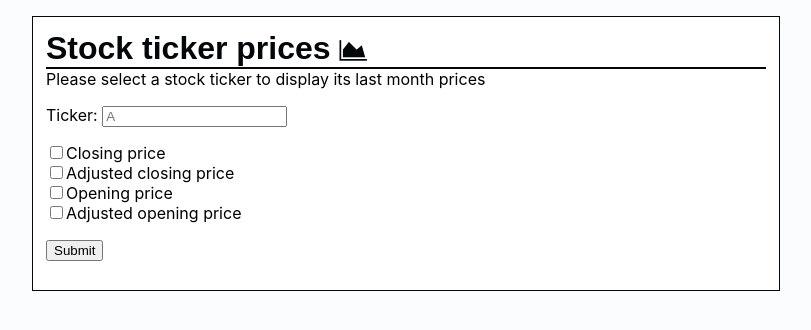
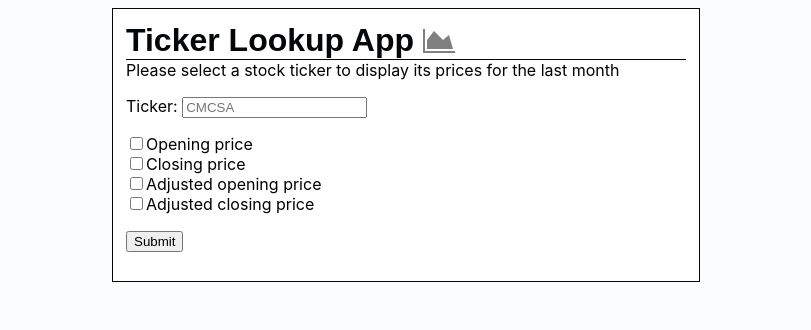
Before and after one commit to rubenrabb01/12-day-project, a Flask app: page /index in a window 1280 px wide. Shown: the top 330 px of the page, without its empty margins (234-1045 px from the left). Run offline with Flask 2, Linux system fonts and the light colour scheme.

Commit message:
ticker app updated

```diff
--- /dev/null
+++ b/Tickerapp/TickerApp.py
@@ -0,0 +1,126 @@
+from flask import Flask, render_template, request, redirect
+import requests
+import pandas as pd
+import io
+import webbrowser
+import quandl
+import numpy as np
+import matplotlib.pyplot as plt
+import simplejson as json
+import urllib2
+import requests
+import ujson as json
+from bokeh.models import ColumnDataSource
+from bokeh.plotting import figure, show
+from bokeh.embed import components, file_html
+from bokeh.io import show
+from bokeh.resources import CDN
+from bokeh.models import ColumnDataSource
+from flask import Flask, render_template, request, redirect,flash, Markup, url_for
+from os.path import abspath, dirname, join
+from flask.ext.sqlalchemy import SQLAlchemy
+from flask.ext.wtf import Form
+from wtforms import fields
+from wtforms.ext.sqlalchemy.fields import QuerySelectField
+from matplotlib import cm
+import holoviews as hv
+hv.extension('bokeh', 'matplotlib')
+
+
+app = Flask(__name__)
+app.vars={}
+feat = ['open','close','adj_open', 'adj_close']
+
+
+_cwd = dirname(abspath(__file__))
+app.config.from_object(__name__)
+db = SQLAlchemy(app)
+
+
+#@app.route('/plot',methods=['GET','POST'])
+#def plot():
+#    quandl.ApiConfig.api_key = 'MhSyqwHb1N6rn5JiB7QF'
+#    dfs=quandl.get_table('WIKI/PRICES', paginate=True, qopts={'columns':['date','ticker','open','close','adj_open','adj_close']},date='2018-1-1,2018-1-2,2018-1-3,2018-1-4,2018-1-5,2018-1-6,2018-1-7,2018-1-8,2018-1-9,2018-1-10,2018-1-11,2018-1-12,2018-1-13,2018-1-14,2018-1-15,2018-1-16,2018-1-17,2018-1-18,2018-1-19,2018-1-20,2018-1-21,2018-1-22,2018-1-23,2018-1-24,2018-1-25,2018-1-26,2018-1-27,2018-1-28,2018-1-29,2018-1-30,2018-1-31')
+#dfs.columns = ['Date','Ticker','Open Price','Close Price','Adj Open Price','Adj Close Price']
+#dfs_open=dfs.copy(deep=True)
+#dfs_close=dfs.copy(deep=True)
+#dfs_adj_open=dfs.copy(deep=True)
+#dfs_adj_close=dfs.copy(deep=True)
+#dfs_open=dfs_open.drop(dfs_open.columns[[3, 4, 5]], axis=1)
+#dfs_close=dfs_close.drop(dfs_close.columns[[2, 4, 5]], axis=1)
+#dfs_adj_open=dfs_adj_open.drop(dfs_adj_open.columns[[2, 3, 5]], axis=1)
+#dfs_adj_close=dfs_adj_close.drop(dfs_adj_close.columns[[2, 3, 4]], axis=1)
+#names = [('Open Price', 'Open Price')]
+#ds_open = hv.Dataset(dfs_open, ['Date', 'Ticker'], names)
+#names = [('Close Price', 'Close Price')]
+#ds_close = hv.Dataset(dfs_close, ['Date', 'Ticker'], names)
+#names = [('Adj Open Price', 'Adj Open Price')]
+#ds_adj_open = hv.Dataset(dfs_adj_open, ['Date', 'Ticker'], names)
+#names = [('Adj Close Price', 'Adj Close Price')]
+#ds_adj_close = hv.Dataset(dfs_adj_close, ['Date', 'Ticker'], names)
+
+#@app.route('/index',methods=['GET','POST'])
+#def index():
+#    if request.method == 'GET':
+#      return render_template('config.html')
+#    else:
+#      app.vars['name'] = request.form['ticker']
+#      app.vars['features'] = request.form['close']
+
+#      f=open('%s_%s.txt'%(app.vars['ticker'],app.vars['close']),'w')
+#      f.write('Ticker: %s\n'%(app.vars['ticker']))
+#      f.write('Closing price: %s\n'%(app.vars['close']))
+#      f.close()
+
+#      return 'Ticker input is not correct'
+
+#renderer = hv.renderer('bokeh')
+#print(renderer)
+#renderer = renderer.instance(mode='server')
+#hvplot = renderer.get_plot(layout)
+#print(hvplot)
+
+#%%opts Curve [width=800 height=550] {+framewise}
+#%%opts Curve (color='red' line_width=1.5)
+#p1=ds_open.to(hv.Curve, 'Date','Open Price',label='Last month opening ticker prices')
+#app = renderer.app(p1)
+#print(app)
+
+
+
+@app.route('/index',methods=['GET','POST'])
+def index():
+    if request.method == 'GET':
+        return render_template('config.html')
+    else:
+        app.vars['ticker'] = request.form['ticker'].upper()
+        app.vars['select'] = [feat[q] for q in range(4) if feat[q] in request.form.values()]
+        return redirect('/plot')
+
+@app.route('/plot',methods=['GET','POST'])
+def plot():
+    urlData = requests.get('https://www.quandl.com/api/v3/datasets/WIKI/%s.csv?start_date=2018-01-08&end_date=2018-02-08'
+                          %app.vars['ticker']).content
+    dfs = pd.read_csv(io.StringIO(urlData.decode('utf-8')))
+    dfs.set_index('Date', inplace=True)
+    dfs.set_index(pd.to_datetime(dfs.index), inplace=True)
+    dfs.sort_index(inplace=True)
+    source = ColumnDataSource(dfs)
+
+    p = figure(title='%s Quandl WIKI EOD Stock Prices - Last month' %app.vars['ticker'], x_axis_type="datetime",plot_width=1000, plot_height=500)
+
+    if 'open' in app.vars['select']:
+        p.line('Date', 'Open', line_width=2,line_color='#404EC0',legend='Opening price',source = ColumnDataSource(dfs))
+    if 'close' in app.vars['select']:
+        p.line('Date', 'Close', line_width=2, line_color="#FB8072",legend='Closing price',source = ColumnDataSource(dfs))
+    if 'adj_open' in app.vars['select']:
+        p.line('Date', 'High', line_width=2,line_color='#58C44B',legend='Adjusted opening price',source = ColumnDataSource(dfs))
+    if 'adj_close' in app.vars['select']:
+        p.line('Date','Low', line_width=2, line_color="#FAE116",legend='Adjusted closing price',source = ColumnDataSource(dfs))
+    script, div = components(p)
+    return render_template('plot.html', script=script, div=div)
+
+
+
+if __name__ == '__main__':
+  app.run(host='0.0.0.0')
--- a/Tickerapp/TickerApp1.py
+++ /dev/null
@@ -1,74 +0,0 @@
-from flask import Flask, render_template, request, redirect
-from os.path import abspath, dirname, join
-from flask import flash, Flask, Markup, redirect, render_template, url_for
-from flask.ext.sqlalchemy import SQLAlchemy
-from flask.ext.wtf import Form
-from wtforms import fields
-from wtforms.ext.sqlalchemy.fields import QuerySelectField
-import webbrowser
-import quandl
-import pandas as pd
-import numpy as np
-import matplotlib.pyplot as plt
-import simplejson as json
-import urllib2
-import requests
-import ujson as json
-from bokeh.plotting import figure
-from bokeh.resources import CDN
-from bokeh.embed import file_html
-from matplotlib import cm
-import holoviews as hv
-hv.extension('bokeh', 'matplotlib')
-
-app = Flask(__name__)
-
-_cwd = dirname(abspath(__file__))
-
-app.vars={}
-
-app = Flask(__name__)
-app.config.from_object(__name__)
-
-db = SQLAlchemy(app)
-
-
-quandl.ApiConfig.api_key = 'MhSyqwHb1N6rn5JiB7QF'
-dfs=quandl.get_table('WIKI/PRICES', paginate=True, qopts={'columns': ['date','ticker','open','close','adj_open','adj_close']},date='2018-1-1,2018-1-2,2018-1-3,2018-1-4,2018-1-5,2018-1-6,2018-1-7,2018-1-8,2018-1-9,2018-1-10,2018-1-11,2018-1-12,2018-1-13,2018-1-14,2018-1-15,2018-1-16,2018-1-17,2018-1-18,2018-1-19,2018-1-20,2018-1-21,2018-1-22,2018-1-23,2018-1-24,2018-1-25,2018-1-26,2018-1-27,2018-1-28,2018-1-29,2018-1-30,2018-1-31')
-dfs.columns = ['Date','Ticker','Open Price','Close Price','Adj Open Price','Adj Close Price']
-dfs_open=dfs.copy(deep=True)
-dfs_close=dfs.copy(deep=True)
-dfs_adj_open=dfs.copy(deep=True)
-dfs_adj_close=dfs.copy(deep=True)
-dfs_open=dfs_open.drop(dfs_open.columns[[3, 4, 5]], axis=1)
-dfs_close=dfs_close.drop(dfs_close.columns[[2, 4, 5]], axis=1)
-dfs_adj_open=dfs_adj_open.drop(dfs_adj_open.columns[[2, 3, 5]], axis=1)
-dfs_adj_close=dfs_adj_close.drop(dfs_adj_close.columns[[2, 3, 4]], axis=1)
-names = [('Open Price', 'Open Price')]
-ds_open = hv.Dataset(dfs_open, ['Date', 'Ticker'], names)
-names = [('Close Price', 'Close Price')]
-ds_close = hv.Dataset(dfs_close, ['Date', 'Ticker'], names)
-names = [('Adj Open Price', 'Adj Open Price')]
-ds_adj_open = hv.Dataset(dfs_adj_open, ['Date', 'Ticker'], names)
-names = [('Adj Close Price', 'Adj Close Price')]
-ds_adj_close = hv.Dataset(dfs_adj_close, ['Date', 'Ticker'], names)
-
-
-@app.route('/index',methods=['GET','POST'])
-def index():
-    if request.method == 'GET':
-      return render_template('config.html')
-    else:
-      app.vars['name'] = request.form['ticker']
-      app.vars['features'] = request.form['close']
-
-      f=open('%s_%s.txt'%(app.vars['ticker'],app.vars['close']),'w')
-      f.write('Ticker: %s\n'%(app.vars['ticker']))
-      f.write('Closing price: %s\n'%(app.vars['close']))
-      f.close()
-
-      return 'Ticker input is not correct'
-
-
-if __name__ == '__main__':
-  app.run(host='0.0.0.0')
--- a/Tickerapp/static/style_lulu.css
+++ b/Tickerapp/static/style_lulu.css
@@ -1,18 +1,18 @@
 body            {  font-family:-apple-system, BlinkMacSystemFont,"Segoe UI", "Roboto", "Oxygen", "Ubuntu", "Cantarell","Fira  Sans", "Droid Sans", "Helvetica Neue",sans-serif; background: #FBFCFD; }
 a, h1, h2       { color: #03070A; }
 h1, h2          { font-family: 'Arial', serif; margin: 0; }
-h1              { border-bottom: 2px solid #03070A; }
-h2              { font-size: 1.5.0em; }
+h1              { border-bottom: 1px solid #03070A; }
+h2              { font-size: 1.0em; }
 
-.page           { margin: 1em auto; width: 45em; border: 0.5px solid #03070A;
+.page           { margin: 0em auto; width: 35em; border: 0.5px solid #03070A;
                   padding: 0.8em; background: white; }
 .entries        { list-style: square; margin: 1; padding: 0; }
-.entries li     { margin: 7.8em 1.2em; }
+.entries li     { margin: 0.8em 0.2em; }
 .entries li h2  { margin-left: -1em; }
-.add-entry      { font-size: 1.0em; border-bottom: 5px solid #224E6B; }
+.add-entry      { font-size: 0.0em; border-bottom: 0px solid #224E6B; }
 .add-entry dl   { font-weight: normal; }
 .metanav        { text-align: left; font-size: 0.0em; padding: 0.5em;
                   margin-bottom: 0em; background: #FBFCFD; }
-.flash          { background: #EBF3F8; padding: 1.5em;
+.flash          { background: #EBF3F8; padding: 0.5em;
                   border: 3px solid #EBF3F8; }
 .error          { background: #EBF3F8; padding: 0.5em; }
--- a/Tickerapp/templates/config.html
+++ b/Tickerapp/templates/config.html
@@ -3,19 +3,21 @@
 <link rel=stylesheet type=text/css href='{{ url_for('static',filename='style_lulu.css')}}'>
 
 <div class=page>
-  <h1><link rel="stylesheet" href="https://cdnjs.cloudflare.com/ajax/libs/font-awesome/4.7.0/css/font-awesome.min.css"<h1>Stock ticker prices
-  <i style="font-size:24px" class="fa">&#xf1fe;</i>
+  <h1><link rel="stylesheet" href="https://cdnjs.cloudflare.com/ajax/libs/font-awesome/4.7.0/css/font-awesome.min.css"
+     <h1> Ticker Lookup App
+
+        <i style="font-size:28px;color:grey" class="fa">&#xf1fe;</i>
        </h4>
-     Please select a stock ticker to display its last month prices
+     Please select a stock ticker to display its prices for the last month
      <form id='user' method='post' action='index' >
        <p>
-     Ticker: <input type='text' name='ticker' placeholder='A' />
+     Ticker: <input type='text' name='ticker' placeholder='CMCSA' />
        </p>
        <p>
-     <input type="checkbox" name='features' value='close' />Closing price<br>
-     <input type="checkbox" name='features' value='adj_close' />Adjusted closing price<br>
-     <input type="checkbox" name='features' value='open' />Opening price<br>
-     <input type="checkbox" name='features' value='adj_open' />Adjusted opening price<br>
+     <input type="checkbox" name='features' value='open'/>Opening price<br>
+     <input type="checkbox" name='features' value='close'/>Closing price<br>
+     <input type="checkbox" name='features' value='adj_open'/>Adjusted opening price<br>
+     <input type="checkbox" name='features' value='adj_close'/>Adjusted closing price<br>
        </p>
        <p>
      <input type="submit" value="Submit"/>
```
Also changed, not shown: Tickerapp/templates/plot.html (added, +59 -0 lines).
